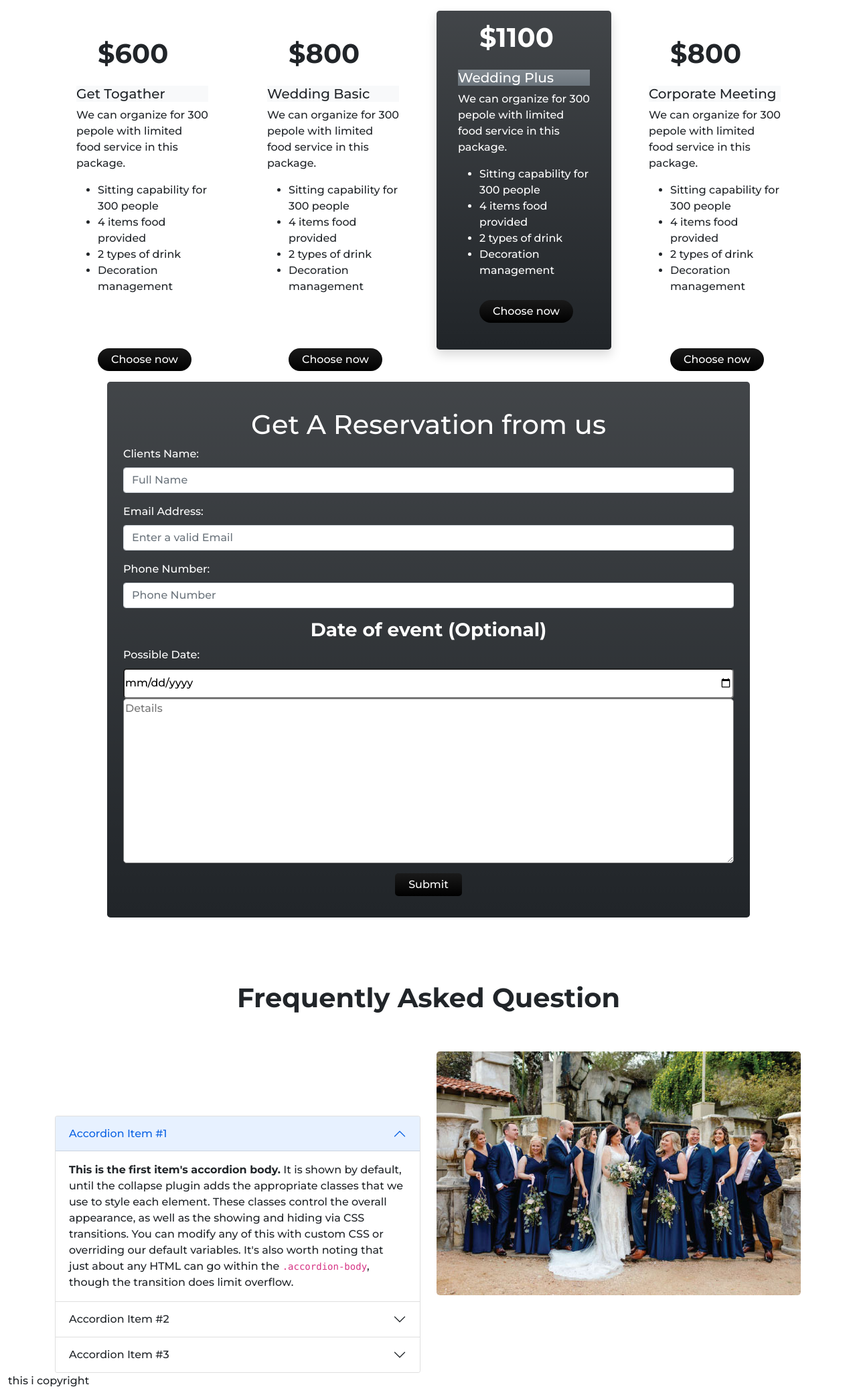
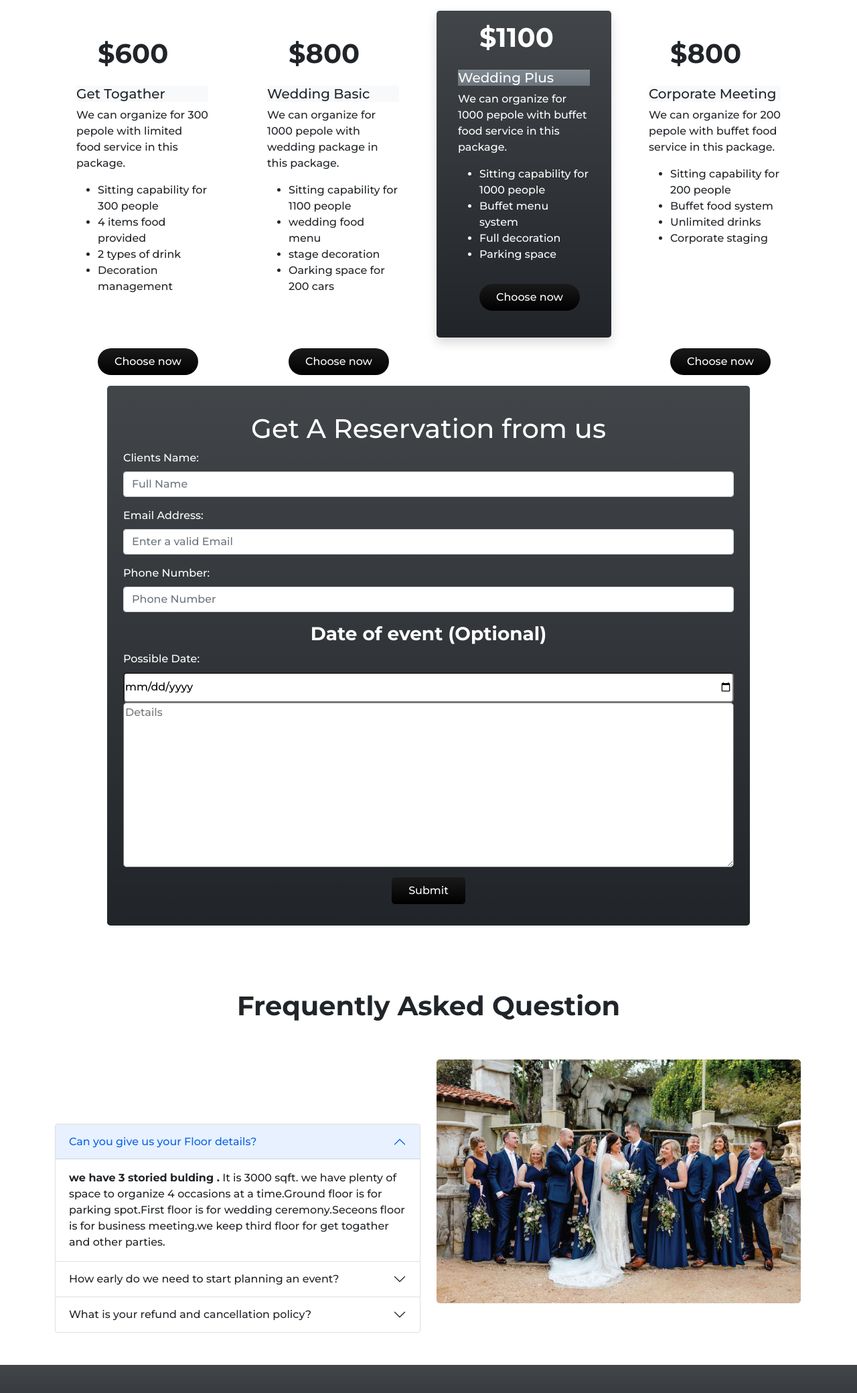
Before and after one commit to Mehedihasan17/orion-party, a plain HTML site: page index.html in a window 1280 px wide. Shown: the part 709-2789 px from the top of the page at 67% size. Drawn offline with nearby package versions, Linux system fonts and the light colour scheme.

Commit message:
package updated

```diff
--- a/css/style.css
+++ b/css/style.css
@@ -7,7 +7,7 @@ body{
     color:white;
     background-image: linear-gradient(rgb(26, 26, 26),black);
     border:0;
-    padding:5px 20px;
+    padding:8px 25px;
     border-radius: 5px;
     text-decoration:none;
 }
@@ -23,3 +23,11 @@ body{
     width:100%;
     border-radius:5px;
 }
+.resize img{
+    height:40px;
+    width:140px;
+}
+.resize{
+    height:40px;
+    width:140px;
+}
--- a/index.html
+++ b/index.html
@@ -23,7 +23,7 @@
         <section>
             <nav class="navbar navbar-expand-lg navbar-light bg-light p-3 px-5 mb-3">
                 <div class="container-fluid ">
-                    <a class="navbar-brand" href="#">Orion's Party Center</a>
+                    <a class="navbar-brand fw-bold" href="#">Orion's Party Center</a>
                     <button class="navbar-toggler" type="button" data-bs-toggle="collapse"
                         data-bs-target="#navbarSupportedContent" aria-controls="navbarSupportedContent"
                         aria-expanded="false" aria-label="Toggle navigation">
@@ -35,13 +35,13 @@
                                 <a class="nav-link active" aria-current="page" href="#">Home</a>
                             </li>
                             <li class="nav-item">
-                                <a class="nav-link" href="#">About us</a>
+                                <a class="nav-link" href="#">Packages</a>
                             </li>
                             <li class="nav-item">
-                                <a class="nav-link" href="#">Contact</a>
+                                <a class="nav-link" href="#">Reservation</a>
                             </li>
                             <li class="nav-item">
-                                <a class="nav-link" href="#">Subscribe</a>
+                                <a class="nav-link" href="#">FAQ</a>
                             </li>
 
                         </ul>
@@ -64,7 +64,7 @@
                 <div class="carousel-inner">
                     <div class="carousel-item active">
                         <img src="carousel/carousel3.jpg" class="d-block w-100" alt="...">
-                        <div class="carousel-caption d-none d-md-block">
+                        <div class="carousel-caption  d-md-block">
                             <h1 class="fw-bold">Make your events more enjoyable</h1>
                             <p class="fs-6">Some representative placeholder content for the first slide.</p>
 
@@ -76,7 +76,7 @@
                     </div>
                     <div class="carousel-item">
                         <img src="carousel/carousel2.jpg" class="d-block w-100 " alt="...">
-                        <div class="carousel-caption d-none d-md-block">
+                        <div class="carousel-caption  d-md-block">
                             <h1 class="fw-bold">Dream wedding arrangement</h1>
                             <p class="fs-6">Some representative placeholder content for the second slide.</p>
                             <a class="button-design" target="_blank"
@@ -86,7 +86,7 @@
                     </div>
                     <div class="carousel-item">
                         <img src="carousel/carousel1.jpg" class="d-block w-100" alt="...">
-                        <div class="carousel-caption d-none d-md-block">
+                        <div class="carousel-caption  d-md-block">
                             <h1 class="fw-bold">Finish your meeting in more elegant way</h1>
                             <p class="fs-6">Some representative placeholder content for the third slide.</p>
                             <a class="button-design" target="_blank"
@@ -138,14 +138,14 @@
                         <h1 class="fw-bold ps-5">$800</h1>
                         <div class="card-body">
                             <h5 class="card-title bg-light">Wedding Basic</h5>
-                            <p class="card-text fw-lighter">We can organize for 300 pepole with limited food service in
+                            <p class="card-text fw-lighter">We can organize for 1000 pepole with wedding package in
                                 this
                                 package.</p>
                             <ul>
-                                <li>Sitting capability for 300 people</li>
-                                <li>4 items food provided</li>
-                                <li>2 types of drink</li>
-                                <li>Decoration management</li>
+                                <li>Sitting capability for 1100 people</li>
+                                <li>wedding food menu</li>
+                                <li>stage decoration</li>
+                                <li>Oarking space for 200 cars</li>
                             </ul>
                         </div>
                         <div class="ps-5">
@@ -158,14 +158,14 @@
                         <h1 class="fw-bold ps-5">$1100</h1>
                         <div class="card-body ">
                             <h5 class="card-title bg-secondary bg-gradient text-white">Wedding Plus</h5>
-                            <p class="card-text fw-lighter">We can organize for 300 pepole with limited food service in
+                            <p class="card-text fw-lighter">We can organize for 1000 pepole with buffet food service in
                                 this
                                 package.</p>
                             <ul>
-                                <li>Sitting capability for 300 people</li>
-                                <li>4 items food provided</li>
-                                <li>2 types of drink</li>
-                                <li>Decoration management</li>
+                                <li>Sitting capability for 1000 people</li>
+                                <li>Buffet menu system</li>
+                                <li>Full decoration</li>
+                                <li>Parking space</li>
                             </ul>
                         </div>
                         <div class="mb-4 ps-5">
@@ -190,14 +190,14 @@
                         <h1 class="fw-bold ps-5">$800</h1>
                         <div class="card-body">
                             <h5 class="card-title bg-light ">Corporate Meeting</h5>
-                            <p class="card-text fw-lighter">We can organize for 300 pepole with limited food service in
+                            <p class="card-text fw-lighter">We can organize for 200 pepole with buffet food service in
                                 this
                                 package.</p>
                             <ul>
-                                <li>Sitting capability for 300 people</li>
-                                <li>4 items food provided</li>
-                                <li>2 types of drink</li>
-                                <li>Decoration management</li>
+                                <li>Sitting capability for 200 people</li>
+                                <li>Buffet food system</li>
+                                <li>Unlimited drinks</li>
+                                <li>Corporate staging</li>
                             </ul>
                         </div>
                         <div class="ps-5">
@@ -251,19 +251,16 @@
                             <h2 class="accordion-header" id="headingOne">
                                 <button class="accordion-button" type="button" data-bs-toggle="collapse"
                                     data-bs-target="#collapseOne" aria-expanded="true" aria-controls="collapseOne">
-                                    Accordion Item #1
+                                    Can you give us your Floor details?
                                 </button>
                             </h2>
                             <div id="collapseOne" class="accordion-collapse collapse show" aria-labelledby="headingOne"
                                 data-bs-parent="#accordionExample">
                                 <div class="accordion-body">
-                                    <strong>This is the first item's accordion body.</strong> It is shown by
-                                    default, until the collapse plugin adds the appropriate classes that we use to
-                                    style each element. These classes control the overall appearance, as well as the
-                                    showing and hiding via CSS transitions. You can modify any of this with custom
-                                    CSS or overriding our default variables. It's also worth noting that just about
-                                    any HTML can go within the <code>.accordion-body</code>, though the transition
-                                    does limit overflow.
+                                    <strong>we have 3 storied bulding .</strong> It is 3000 sqft. we have plenty of
+                                    space to organize 4 occasions at a time.Ground floor is for parking spot.First floor
+                                    is for wedding ceremony.Seceons floor is for business meeting.we keep third floor
+                                    for get togather and other parties.
                                 </div>
                             </div>
                         </div>
@@ -271,19 +268,15 @@
                             <h2 class="accordion-header" id="headingTwo">
                                 <button class="accordion-button collapsed" type="button" data-bs-toggle="collapse"
                                     data-bs-target="#collapseTwo" aria-expanded="false" aria-controls="collapseTwo">
-                                    Accordion Item #2
+                                    How early do we need to start planning an event?
                                 </button>
                             </h2>
                             <div id="collapseTwo" class="accordion-collapse collapse" aria-labelledby="headingTwo"
                                 data-bs-parent="#accordionExample">
                                 <div class="accordion-body">
-                                    <strong>This is the second item's accordion body.</strong> It is hidden by
-                                    default, until the collapse plugin adds the appropriate classes that we use to
-                                    style each element. These classes control the overall appearance, as well as the
-                                    showing and hiding via CSS transitions. You can modify any of this with custom
-                                    CSS or overriding our default variables. It's also worth noting that just about
-                                    any HTML can go within the <code>.accordion-body</code>, though the transition
-                                    does limit overflow.
+                                    <strong>It ttoks minimum 3-4 days to get ready for an occasion</strong>We can take
+                                    good but satisfying preparation if we are informed way earlier.Usually it takes 3-4
+                                    days to make expected arrangments for a occasion.
                                 </div>
                             </div>
                         </div>
@@ -291,26 +284,23 @@
                             <h2 class="accordion-header" id="headingThree">
                                 <button class="accordion-button collapsed" type="button" data-bs-toggle="collapse"
                                     data-bs-target="#collapseThree" aria-expanded="false" aria-controls="collapseThree">
-                                    Accordion Item #3
+                                    What is your refund and cancellation policy?
                                 </button>
                             </h2>
                             <div id="collapseThree" class="accordion-collapse collapse" aria-labelledby="headingThree"
                                 data-bs-parent="#accordionExample">
                                 <div class="accordion-body">
-                                    <strong>This is the third item's accordion body.</strong> It is hidden by
-                                    default, until the collapse plugin adds the appropriate classes that we use to
-                                    style each element. These classes control the overall appearance, as well as the
-                                    showing and hiding via CSS transitions. You can modify any of this with custom
-                                    CSS or overriding our default variables. It's also worth noting that just about
-                                    any HTML can go within the <code>.accordion-body</code>, though the transition
-                                    does limit overflow.
+                                    <strong>After booking for a occasion if someone wants to cancel it they need to
+                                        inform us before 7 days</strong>If it exceeds 7 days time there is no refund
+                                    policy we approve.
+
                                 </div>
                             </div>
                         </div>
 
                     </div>
                 </div>
-                <div class="col-md-auto">
+                <div class="col-md">
                     <img class="rounded-3" src="images/idea.jpg" alt="">
                 </div>
 
@@ -318,17 +308,20 @@
             </div>
         </section>
     </main>
-    <footer>
-        <section class="container-fluid ">
-            <div clas="">
-                <div class="d-flex justify-content-start">
-                    <p>this i copyright</p>
+    <footer class="mt-5 p-5 container-fluid bg-dark bg-gradient text-white">
+        <section class="container">
+            <div class="row row-cols-2 ">
+                <div class="col">Copyright issue</div>
+                <div class="col resize d-flex direction-column ">
+                    <a href="https://podcasts.apple.com/?ign-itscg=10000&ign-itsct=pod-ovp-podcasts-apl-ann-21_1019"><img
+                            src="images/apple-app.png" alt=""></a>
                 </div>
-                <div class="d-flex justify-content-end">
-                    <p>donload from</p>
-                    <img src="" alt="">
-                    <img src="" alt="">
+                <div class="col resize">
+                    <a href="https://play.google.com/store/apps/details?id=com.facebook.lite&hl=en&gl=US"> <img
+                            class="resize" src="images/google-play.png" alt=""></a>
                 </div>
+
+            </div>
             </div>
         </section>
     </footer>
```
Also changed, not shown: images/apple-app.png (added), images/google-play.png (added).
